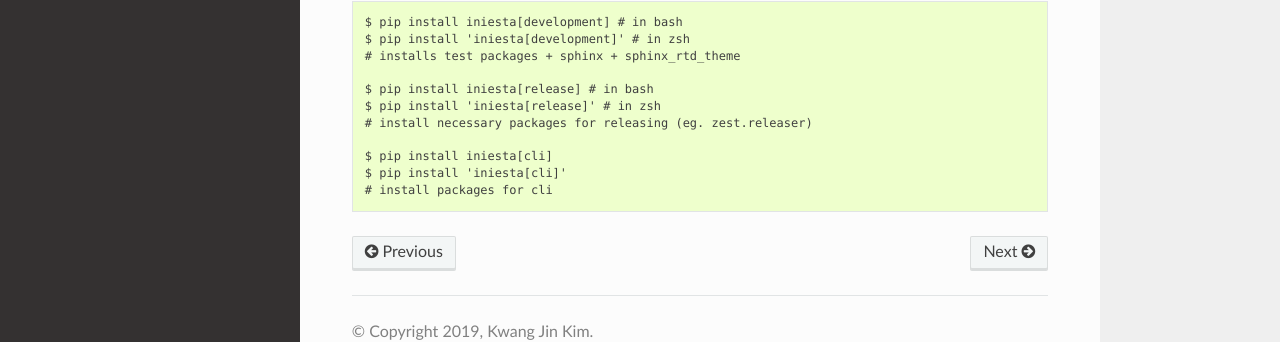
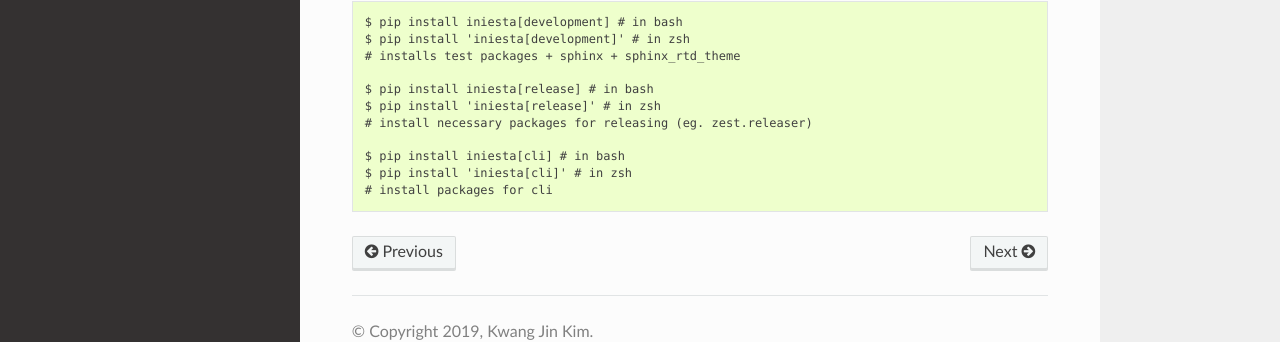
Before and after one commit to crazytruth/iniesta, a Sphinx documentation site: the page built from docs/installation.rst, in a window 1280 px wide. Shown: the part 470-812 px from the top of the page. Built offline with Sphinx 7.4.7 and the Read the Docs theme 2.0.0, drawn with Linux system fonts in a browser that asks for light colours.

Commit message:
<chore>(comm): add comment for the command

```diff
--- a/docs/installation.rst
+++ b/docs/installation.rst
@@ -22,6 +22,6 @@
     $ pip install 'iniesta[release]' # in zsh
     # install necessary packages for releasing (eg. zest.releaser)
 
-    $ pip install iniesta[cli]
-    $ pip install 'iniesta[cli]'
+    $ pip install iniesta[cli] # in bash
+    $ pip install 'iniesta[cli]' # in zsh
     # install packages for cli
```
